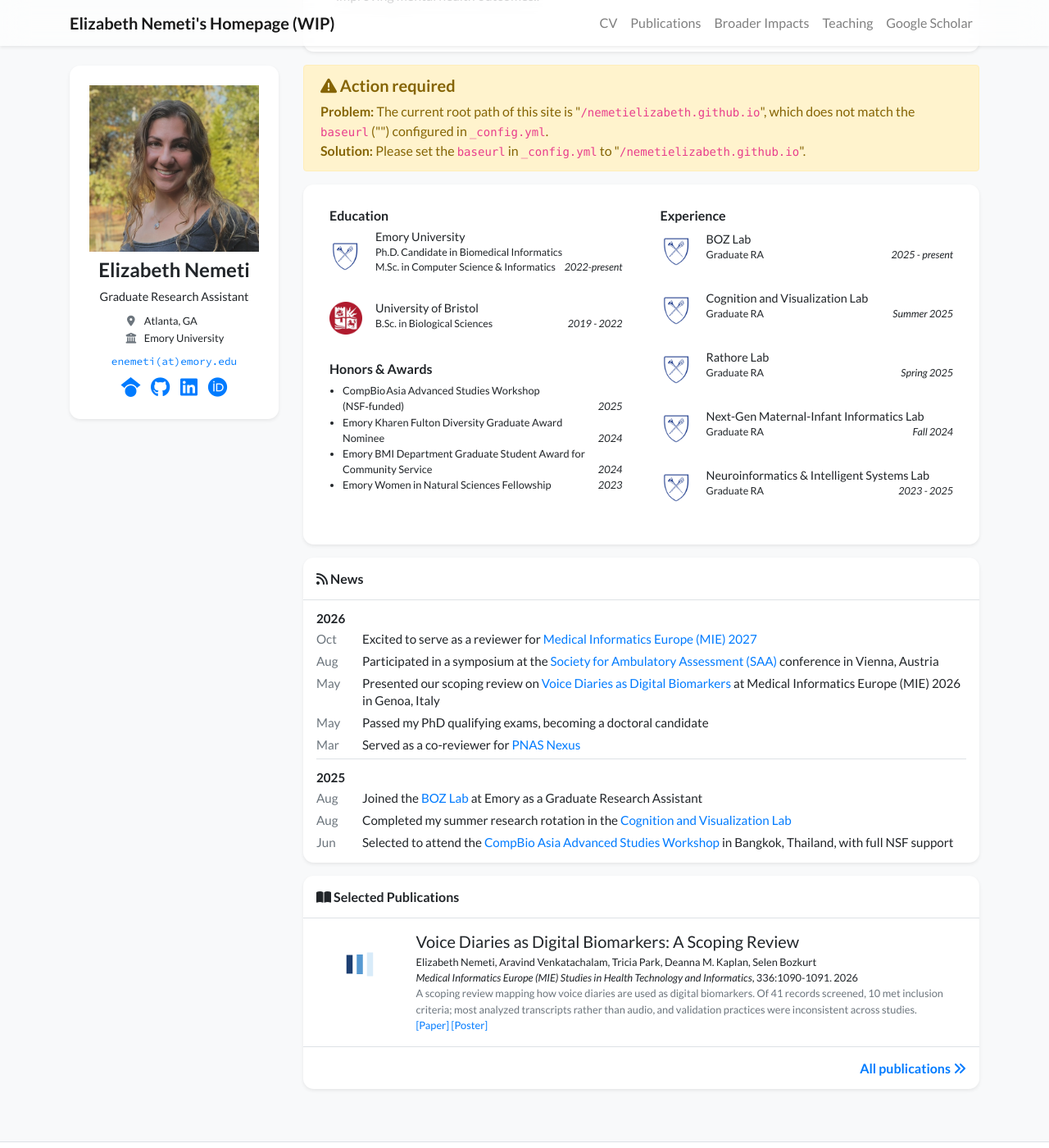
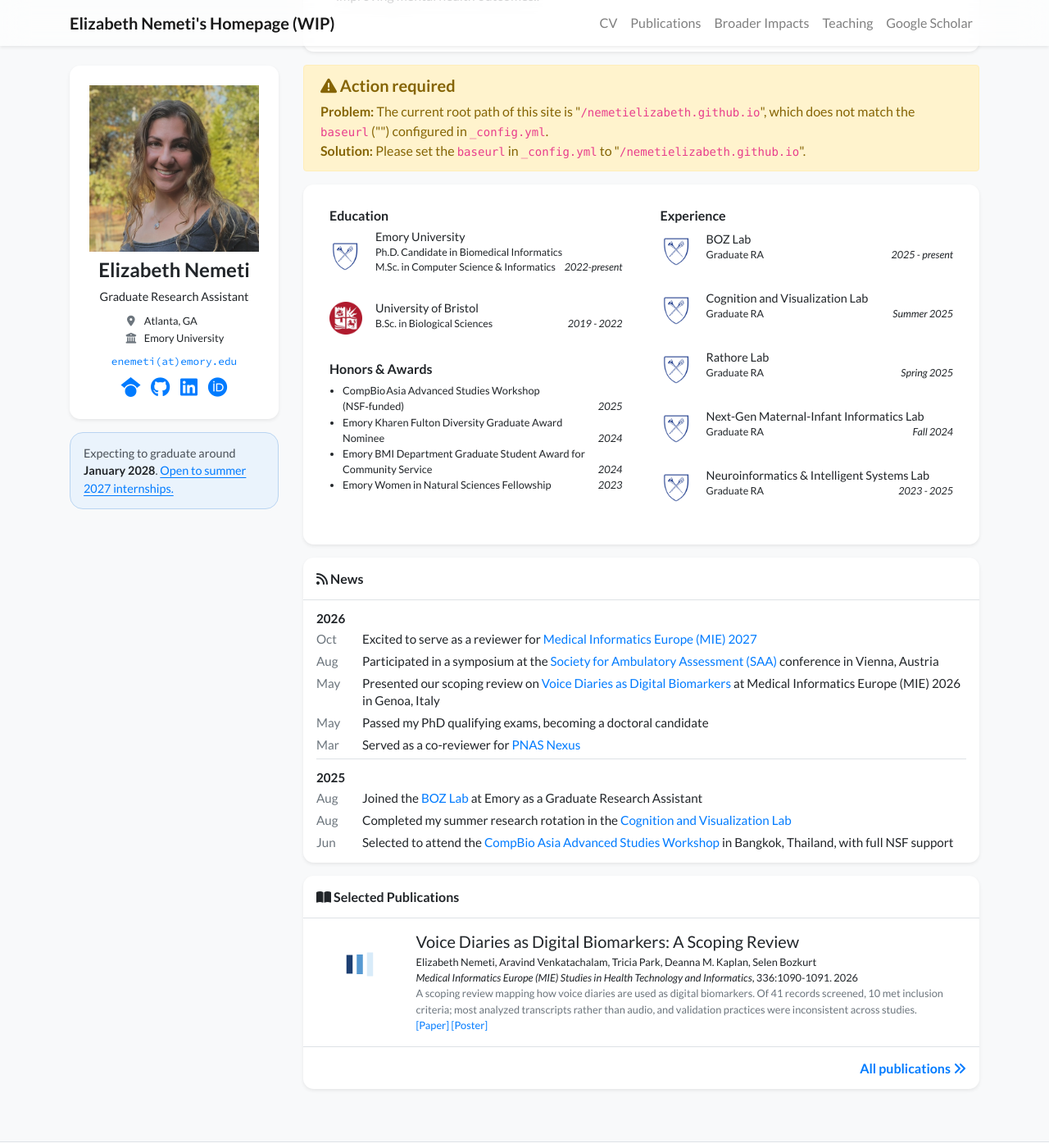
Before and after one commit to nemetielizabeth/nemetielizabeth.github.io, a Jekyll site: the page built from index.html, in a window 1280 px wide and 1400 px high, scrolled down 267 px. Shown: the whole window at 82% size. Built offline with Jekyll 4.4.1, drawn with Linux system fonts in a browser that asks for light colours; nearby versions of some CDN libraries; a style sheet for code colours, icons or effects is not loaded.

Commit message:
Add graduation and internship status bubble under name card
Co-Authored-By: Claude Opus 5.5 <noreply@anthropic.com>

```diff
--- a/_data/profile.yml
+++ b/_data/profile.yml
@@ -6,6 +6,11 @@ positions:
 
 location: Atlanta, GA
 institution: Emory University
+
+# Bubble under the name card (HTML allowed). Delete or comment out to hide it.
+status_note: >-
+  Expecting to graduate around <strong>January 2028</strong>.
+  <a href="mailto:enemeti@emory.edu">Open to summer 2027 internships.</a>
 
 email: "enemeti@emory.edu"
 # cv_link: /assets/files/CV.pdf
--- a/_includes/widgets/profile_card_mini.html
+++ b/_includes/widgets/profile_card_mini.html
@@ -103,6 +103,12 @@
                 </div>
             </div>
         </div>
+
+        {% if site.data.profile.status_note %}
+        <div class="status-note mt-3">
+            {{ site.data.profile.status_note }}
+        </div>
+        {% endif %}
     </div>
 </div>
 
--- a/assets/css/global.css
+++ b/assets/css/global.css
@@ -140,6 +140,27 @@ div.lazy {
 .profile-meta i {
     color: #6c757d;
     margin-right: 0.35rem;
+}
+
+/* ---- Status bubble under the name card ---- */
+
+.status-note {
+    background-color: #eaf3fc;
+    border: 1px solid #b9d4f1;
+    border-radius: 1rem;
+    padding: 0.85rem 1rem;
+    font-size: 0.9rem;
+    line-height: 1.5;
+    color: #495057;
+}
+
+.status-note strong {
+    color: #212529;
+}
+
+.status-note a {
+    text-decoration: underline;
+    text-underline-offset: 3px;
 }
 
 /* ---- News ---- */
```
